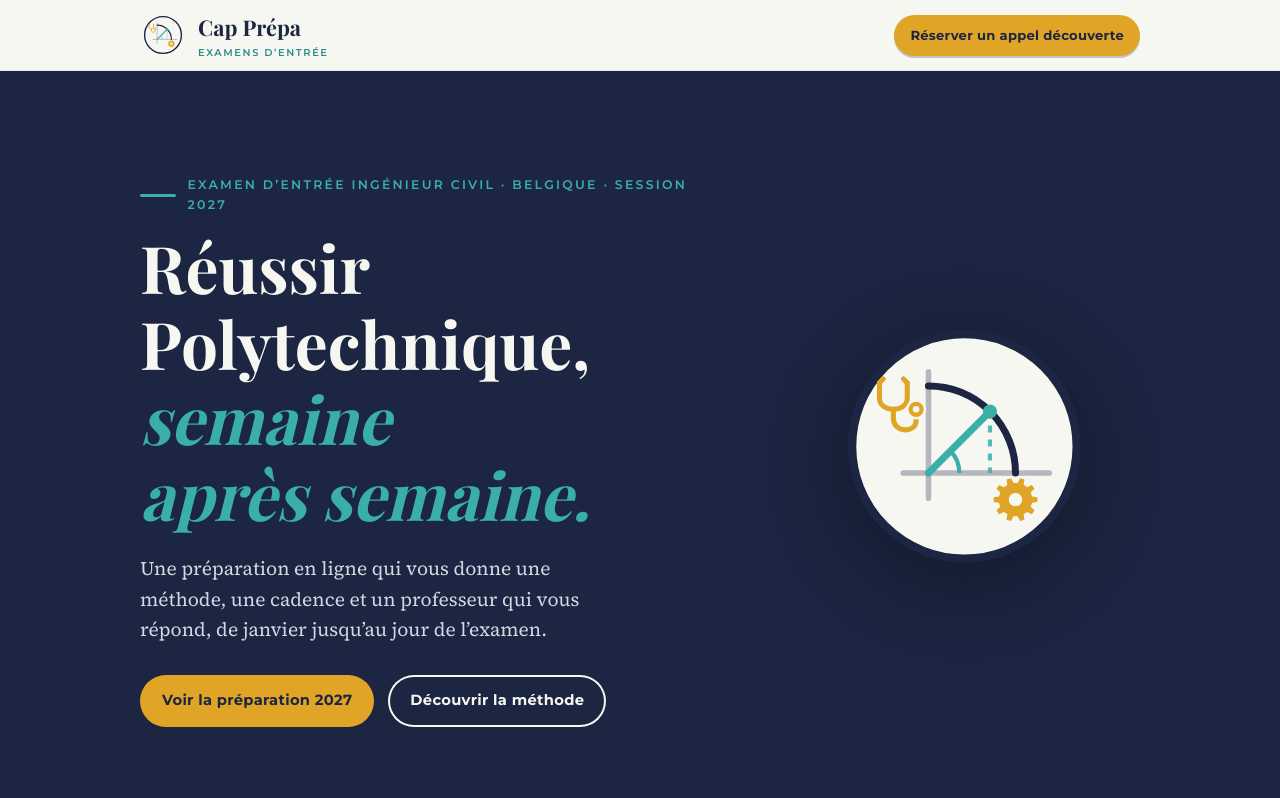
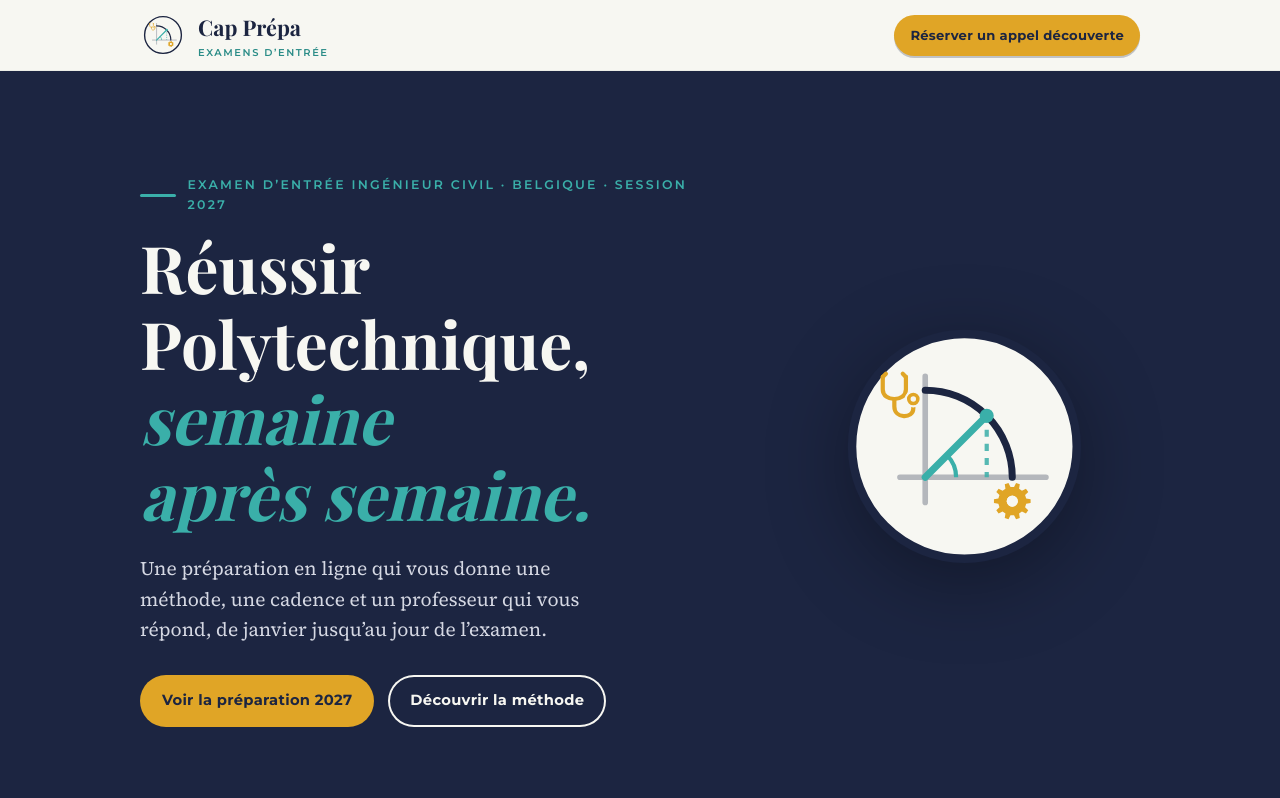
Before and after one commit to MikeTeichman/assignment, a plain HTML site: page page/index.html in a window 1280 px wide. Shown: the top 798 px of the page. Drawn offline with nearby package versions, Linux system fonts and the light colour scheme.

Commit message:
Icône : stéthoscope et engrenage plus petits et rapprochés
Co-Authored-By: Claude Opus 5.5 <noreply@anthropic.com>
Claude-Session: https://claude.ai/code/session_011H1EtaRXZhqXMpbkVrUmdR

```diff
--- a/page/index.html
+++ b/page/index.html
@@ -186,22 +186,22 @@ footer{background:#141B30;color:#9AA1B8;font-family:var(--label);font-size:.78re
     <a class="brand" href="#top" aria-label="Cap Prépa, retour en haut">
       <svg aria-hidden="true" focusable="false" xmlns="http://www.w3.org/2000/svg" viewBox="0 0 200 200">
   <circle cx="100" cy="100" r="80" fill="#F7F7F2" stroke="#1C2541" stroke-width="6"/>
-  <g transform="translate(12.4 -5.1)">
+  <g transform="translate(10.1 -2.0)">
   <path d="M44 124 L148 124 M62 142 L62 52" stroke="#1C2541" stroke-width="4" stroke-linecap="round" opacity="0.3"/>
   <path d="M124 124 A 62 62 0 0 0 62 62" stroke="#1C2541" stroke-width="5" fill="none" stroke-linecap="round"/>
   <path d="M62 124 L105.8 80.2" stroke="#3AAFA9" stroke-width="5" stroke-linecap="round"/>
   <path d="M105.8 80.2 L105.8 124" stroke="#3AAFA9" stroke-width="3" stroke-dasharray="5 5" opacity="0.85"/>
   <path d="M84 124 A 22 22 0 0 0 77.6 108.4" stroke="#3AAFA9" stroke-width="3" fill="none"/>
   <circle cx="105.8" cy="80.2" r="5" fill="#3AAFA9"/>
-  <g transform="translate(37 76) scale(0.9)" fill="none" stroke-linecap="round" stroke-linejoin="round">
+  <g transform="translate(40 66) scale(0.75)" fill="none" stroke-linecap="round" stroke-linejoin="round">
     <path d="M-11 -18 L-11 -6 C-11 6, 11 6, 11 -6 L11 -18" stroke="#E0A526" stroke-width="4"/>
     <path d="M-11 -18 L-8 -21 M11 -18 L8 -21" stroke="#E0A526" stroke-width="4"/>
     <path d="M0 3 L0 10 C0 22, 18 22, 18 12 L18 9" stroke="#E0A526" stroke-width="4"/>
     <circle cx="18" cy="3" r="7" fill="#E0A526" stroke="#F7F7F2" stroke-width="2"/>
     <circle cx="18" cy="3" r="2.6" fill="#F7F7F2" stroke="none"/>
   </g>
-  <g transform="translate(124 143) scale(1.25)" fill-rule="evenodd"><path d="M9.43 -1.80 L12.43 -1.33 L12.43 1.33 L9.43 1.80 L8.69 4.09 L10.84 6.23 L9.27 8.38 L6.57 7.00 L4.62 8.41 L5.11 11.41 L2.57 12.23 L1.20 9.52 L-1.20 9.52 L-2.57 12.23 L-5.11 11.41 L-4.62 8.41 L-6.57 7.00 L-9.27 8.38 L-10.84 6.23 L-8.69 4.09 L-9.43 1.80 L-12.43 1.33 L-12.43 -1.33 L-9.43 -1.80 L-8.69 -4.09 L-10.84 -6.23 L-9.27 -8.38 L-6.57 -7.00 L-4.62 -8.41 L-5.11 -11.41 L-2.57 -12.23 L-1.20 -9.52 L1.20 -9.52 L2.57 -12.23 L5.11 -11.41 L4.62 -8.41 L6.57 -7.00 L9.27 -8.38 L10.84 -6.23 L8.69 -4.09 Z M3.80 0 A3.8 3.8 0 1 0 -3.80 0 A3.8 3.8 0 1 0 3.80 0 Z" fill="#E0A526"/></g>
-  <circle cx="124" cy="143" r="4.6" fill="#F7F7F2"/>
+  <g transform="translate(124 141) scale(1.05)" fill-rule="evenodd"><path d="M9.43 -1.80 L12.43 -1.33 L12.43 1.33 L9.43 1.80 L8.69 4.09 L10.84 6.23 L9.27 8.38 L6.57 7.00 L4.62 8.41 L5.11 11.41 L2.57 12.23 L1.20 9.52 L-1.20 9.52 L-2.57 12.23 L-5.11 11.41 L-4.62 8.41 L-6.57 7.00 L-9.27 8.38 L-10.84 6.23 L-8.69 4.09 L-9.43 1.80 L-12.43 1.33 L-12.43 -1.33 L-9.43 -1.80 L-8.69 -4.09 L-10.84 -6.23 L-9.27 -8.38 L-6.57 -7.00 L-4.62 -8.41 L-5.11 -11.41 L-2.57 -12.23 L-1.20 -9.52 L1.20 -9.52 L2.57 -12.23 L5.11 -11.41 L4.62 -8.41 L6.57 -7.00 L9.27 -8.38 L10.84 -6.23 L8.69 -4.09 Z M3.80 0 A3.8 3.8 0 1 0 -3.80 0 A3.8 3.8 0 1 0 3.80 0 Z" fill="#E0A526"/></g>
+  <circle cx="124" cy="141" r="3.9" fill="#F7F7F2"/>
   </g>
 </svg>
 
@@ -226,22 +226,22 @@ footer{background:#141B30;color:#9AA1B8;font-family:var(--label);font-size:.78re
       </div>
       <div class="hero-figure" aria-hidden="true"><svg aria-hidden="true" focusable="false" xmlns="http://www.w3.org/2000/svg" viewBox="0 0 200 200">
   <circle cx="100" cy="100" r="80" fill="#F7F7F2" stroke="#1C2541" stroke-width="6"/>
-  <g transform="translate(12.4 -5.1)">
+  <g transform="translate(10.1 -2.0)">
   <path d="M44 124 L148 124 M62 142 L62 52" stroke="#1C2541" stroke-width="4" stroke-linecap="round" opacity="0.3"/>
   <path d="M124 124 A 62 62 0 0 0 62 62" stroke="#1C2541" stroke-width="5" fill="none" stroke-linecap="round"/>
   <path d="M62 124 L105.8 80.2" stroke="#3AAFA9" stroke-width="5" stroke-linecap="round"/>
   <path d="M105.8 80.2 L105.8 124" stroke="#3AAFA9" stroke-width="3" stroke-dasharray="5 5" opacity="0.85"/>
   <path d="M84 124 A 22 22 0 0 0 77.6 108.4" stroke="#3AAFA9" stroke-width="3" fill="none"/>
   <circle cx="105.8" cy="80.2" r="5" fill="#3AAFA9"/>
-  <g transform="translate(37 76) scale(0.9)" fill="none" stroke-linecap="round" stroke-linejoin="round">
+  <g transform="translate(40 66) scale(0.75)" fill="none" stroke-linecap="round" stroke-linejoin="round">
     <path d="M-11 -18 L-11 -6 C-11 6, 11 6, 11 -6 L11 -18" stroke="#E0A526" stroke-width="4"/>
     <path d="M-11 -18 L-8 -21 M11 -18 L8 -21" stroke="#E0A526" stroke-width="4"/>
     <path d="M0 3 L0 10 C0 22, 18 22, 18 12 L18 9" stroke="#E0A526" stroke-width="4"/>
     <circle cx="18" cy="3" r="7" fill="#E0A526" stroke="#F7F7F2" stroke-width="2"/>
     <circle cx="18" cy="3" r="2.6" fill="#F7F7F2" stroke="none"/>
   </g>
-  <g transform="translate(124 143) scale(1.25)" fill-rule="evenodd"><path d="M9.43 -1.80 L12.43 -1.33 L12.43 1.33 L9.43 1.80 L8.69 4.09 L10.84 6.23 L9.27 8.38 L6.57 7.00 L4.62 8.41 L5.11 11.41 L2.57 12.23 L1.20 9.52 L-1.20 9.52 L-2.57 12.23 L-5.11 11.41 L-4.62 8.41 L-6.57 7.00 L-9.27 8.38 L-10.84 6.23 L-8.69 4.09 L-9.43 1.80 L-12.43 1.33 L-12.43 -1.33 L-9.43 -1.80 L-8.69 -4.09 L-10.84 -6.23 L-9.27 -8.38 L-6.57 -7.00 L-4.62 -8.41 L-5.11 -11.41 L-2.57 -12.23 L-1.20 -9.52 L1.20 -9.52 L2.57 -12.23 L5.11 -11.41 L4.62 -8.41 L6.57 -7.00 L9.27 -8.38 L10.84 -6.23 L8.69 -4.09 Z M3.80 0 A3.8 3.8 0 1 0 -3.80 0 A3.8 3.8 0 1 0 3.80 0 Z" fill="#E0A526"/></g>
-  <circle cx="124" cy="143" r="4.6" fill="#F7F7F2"/>
+  <g transform="translate(124 141) scale(1.05)" fill-rule="evenodd"><path d="M9.43 -1.80 L12.43 -1.33 L12.43 1.33 L9.43 1.80 L8.69 4.09 L10.84 6.23 L9.27 8.38 L6.57 7.00 L4.62 8.41 L5.11 11.41 L2.57 12.23 L1.20 9.52 L-1.20 9.52 L-2.57 12.23 L-5.11 11.41 L-4.62 8.41 L-6.57 7.00 L-9.27 8.38 L-10.84 6.23 L-8.69 4.09 L-9.43 1.80 L-12.43 1.33 L-12.43 -1.33 L-9.43 -1.80 L-8.69 -4.09 L-10.84 -6.23 L-9.27 -8.38 L-6.57 -7.00 L-4.62 -8.41 L-5.11 -11.41 L-2.57 -12.23 L-1.20 -9.52 L1.20 -9.52 L2.57 -12.23 L5.11 -11.41 L4.62 -8.41 L6.57 -7.00 L9.27 -8.38 L10.84 -6.23 L8.69 -4.09 Z M3.80 0 A3.8 3.8 0 1 0 -3.80 0 A3.8 3.8 0 1 0 3.80 0 Z" fill="#E0A526"/></g>
+  <circle cx="124" cy="141" r="3.9" fill="#F7F7F2"/>
   </g>
 </svg>
 </div>
```
Also changed, not shown: logo/cap-prepa-icone-petite-taille.svg, logo/planche.png, logo/png/cap-prepa-icone-petite-taille.png.
